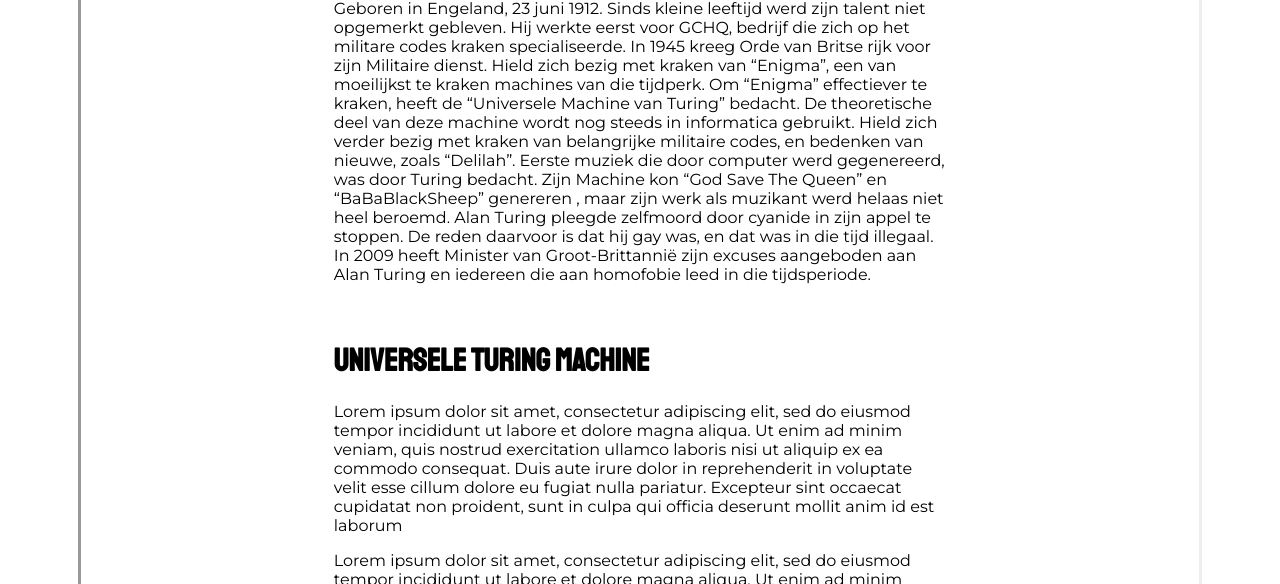
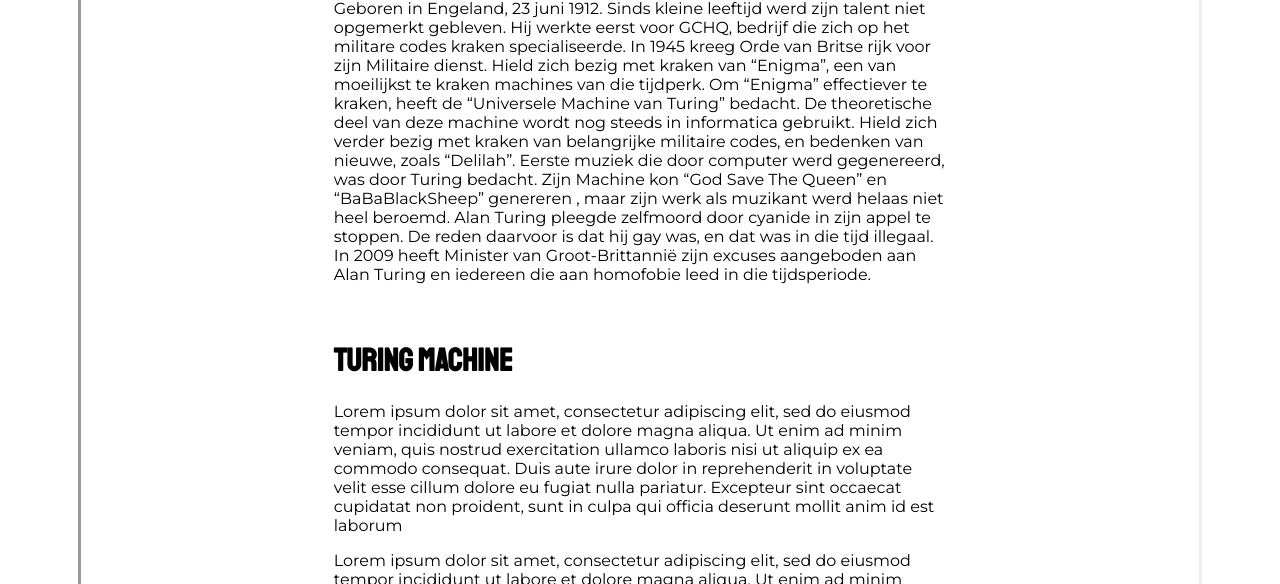
Before and after one commit to lettheboydie/alanturing, a plain HTML site: page index.html in a window 1280 px wide. Shown: the part 516-1100 px from the top of the page. Drawn offline with Linux system fonts and the light colour scheme.

Commit message:
Update index.html

```diff
--- a/index.html
+++ b/index.html
@@ -43,7 +43,7 @@
 		In 2009 heeft Minister van Groot-Brittannië zijn excuses aangeboden aan
 		Alan Turing en iedereen die aan homofobie leed in die tijdsperiode. </p>
 			</br>
-	<h1>Universele Turing Machine</h1>
+	<h1>Turing Machine</h1>
 		<p>Lorem ipsum dolor sit amet, consectetur adipiscing elit, sed do eiusmod tempor incididunt ut labore et dolore magna aliqua.
 		Ut enim ad minim veniam, quis nostrud exercitation ullamco laboris nisi ut aliquip ex ea commodo consequat.
 		Duis aute irure dolor in reprehenderit in voluptate velit esse cillum dolore eu fugiat nulla pariatur.
```
